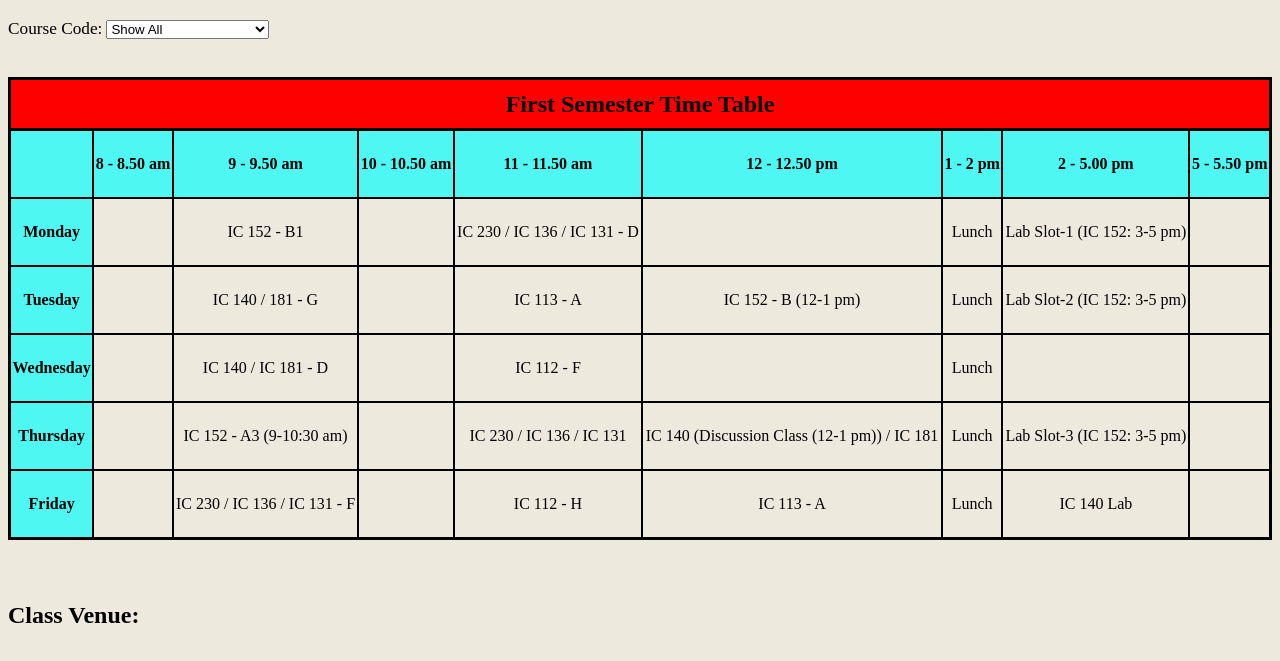
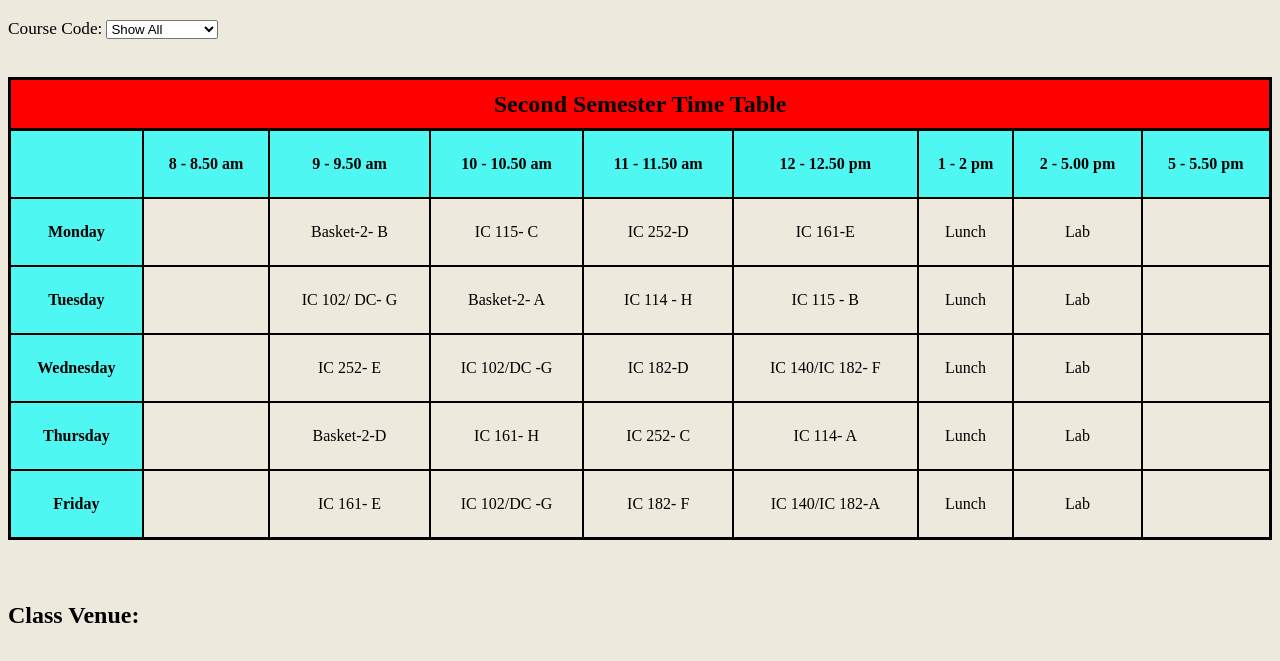
Before and after one commit to harshyadav028/Time-Table-Web-App-for-1st-Semester, a plain HTML site: page index.html in a window 1280 px wide. Shown: the part 61-722 px from the top of the page. Drawn offline with Linux system fonts and the light colour scheme.

Commit message:
Second sem time table updated

```diff
--- a/index.html
+++ b/index.html
@@ -1,29 +1,31 @@
 <!-- started on 10/09/2024 by Harsh Yadav -->
+<!-- modified on 17/01/2025 by Harsh Yadav -->
 <!DOCTYPE html>
 <html lang="en">
   <head>
-    <meta charset="UTF-8">
-    <meta name="viewport" content="width=device-width, initial-scale=1.0">
+    <meta charset="UTF-8" />
+    <meta name="viewport" content="width=device-width, initial-scale=1.0" />
     <title>Time Table</title>
-    <link rel="stylesheet" href="style.css">
+    <link rel="stylesheet" href="style.css" />
   </head>
   <body>
     <div>
-        <h1>
-            Time Table
-        </h1>
+      <h1>Time Table</h1>
     </div>
 
     <div>
       <label for="courseName">Course Code:</label>
       <select name="courseName" id="courseName">
         <option value="all">Show All</option>
-            <option value="IC 112">IC 112</option>
-            <option value="IC 113">IC 113</option>
-            <option value="IC 152">IC 152</option>
-            <option value="IC 140 / IC 181">IC 140 / IC 181</option>
-            <option value="IC 230 / IC 136 / IC 131">IC 230 / IC 136 / IC 131</option>
+        <option value="Basket-2">Basket - 2</option>
+        <option value="IC 114">IC 114</option>
+        <option value="IC 115">IC 115</option>
+        <option value="IC 252">IC 252</option>
+        <option value="IC 102">IC 102</option>
+        <option value="IC 182">IC 115</option>
 
+        <option value="IC 140 / IC 182">IC 140 / IC 182</option>
+        <option value="IC 161">IC 161</option>
       </select>
 
       <!-- <input placeholder="Select Course" type="text" name="courseName" id="courseName" list="courseName list">
@@ -35,36 +37,46 @@
             <option value="IC 140 / IC 181">IC 140 / IC 181</option>
         </datalist> -->
     </div>
-    <br>
+    <br />
     <div>
-        <table id="timetable" >
-            <caption>First Semester Time Table</caption>
+      <table id="timetable">
+        <caption>
+          Second Semester Time Table
+        </caption>
         <thead>
           <tr>
             <th></th>
             <th>
-                        <time datetime="8:00am">8</time> - <time datetime="8:50am">8.50 am</time>
+              <time datetime="8:00am">8</time> -
+              <time datetime="8:50am">8.50 am</time>
             </th>
             <th>
-                        <time datetime="9:00am">9</time> - <time datetime="9:50am">9.50 am</time>
+              <time datetime="9:00am">9</time> -
+              <time datetime="9:50am">9.50 am</time>
             </th>
             <th>
-                        <time datetime="10:00am">10</time> - <time datetime="10:50am">10.50 am</time>
+              <time datetime="10:00am">10</time> -
+              <time datetime="10:50am">10.50 am</time>
             </th>
             <th>
-                        <time datetime="11:00am">11</time> - <time datetime="11:50am">11.50 am</time>
+              <time datetime="11:00am">11</time> -
+              <time datetime="11:50am">11.50 am</time>
             </th>
             <th>
-                        <time datetime="12:00pm">12</time> - <time datetime="12:50pm">12.50 pm</time>
+              <time datetime="12:00pm">12</time> -
+              <time datetime="12:50pm">12.50 pm</time>
             </th>
             <th>
-                        <time datetime="1:00pm">1</time> - <time datetime="2:00pm">2 pm</time>
+              <time datetime="1:00pm">1</time> -
+              <time datetime="2:00pm">2 pm</time>
             </th>
             <th>
-                        <time datetime="2:00pm">2</time> - <time datetime="5:00pm">5.00 pm</time>
+              <time datetime="2:00pm">2</time> -
+              <time datetime="5:00pm">5.00 pm</time>
             </th>
             <th>
-                        <time datetime="5:00pm">5</time> - <time datetime="5:50pm">5.50 pm</time>
+              <time datetime="5:00pm">5</time> -
+              <time datetime="5:50pm">5.50 pm</time>
             </th>
           </tr>
         </thead>
@@ -72,65 +84,89 @@
           <tr>
             <th>Monday</th>
             <td></td>
-                    <td data-course="IC 152" data-venue="Auditorium">IC 152 - B1</td>
-                    <td></td>
-                    <td data-course="IC 230 / IC 136 / IC 131" data-venue="IC 131 -> A13-3A / IC 136 -> A18-2 / IC2 230 -> A18-1">IC 230 / IC 136 / IC 131 - D</td>
-                    <td></td>
+            <td
+              data-course="Basket-2"
+              data-venue="IC 253 -> A18-1  /  IC 240 -> A18-2  /  IC 241 -> A13-3A  /  IC 121 -> A13-1A"
+            >
+              Basket-2- B
+            </td>
+            <td data-course="IC 115" data-venue="Auditorium">IC 115- C</td>
+            <td data-course="IC 252" data-venue="Auditorium">IC 252-D</td>
+            <td data-course="IC 161" data-venue="Auditorium">IC 161-E</td>
             <td data-course="Lunch Break">Lunch</td>
-                    <td data-course="IC 152">Lab Slot-1 (IC 152: 3-5 pm)</td>
+            <td data-course="Lab">Lab</td>
             <td></td>
           </tr>
           <tr>
             <th>Tuesday</th>
             <td></td>
-                    <td data-course="IC 140 / IC 181" data-venue="IC 140 -> A18-1 / IC 181 -> A18-2">IC 140 / 181 - G</td>
-                    <td></td>
-                    <td data-course="IC 113" data-venue="Auditorium">IC 113 - A</td>
-                    <td data-course="IC 152" data-venue="Auditorium">IC 152 - B (12-1 pm)</td>
+            <td data-course="IC 102" data-venue="A18-1">IC 102/ DC- G</td>
+            <td
+              data-course="Basket-2"
+              data-venue="IC 253 -> A18-1  /  IC 240 -> A18-2  /  IC 241 -> A13-3A  /  IC 121 -> A13-1A"
+            >
+              Basket-2- A
+            </td>
+            <td data-course="IC 114" data-venue="Auditorium">IC 114 - H</td>
+            <td data-course="IC 115" data-venue="Auditorium">IC 115 - B</td>
             <td data-course="Lunch Break">Lunch</td>
-                    <td data-course="IC 152">Lab Slot-2 (IC 152: 3-5 pm)</td>
+            <td data-course="Lab">Lab</td>
             <td></td>
           </tr>
           <tr>
             <th>Wednesday</th>
             <td></td>
-                    <td data-course="IC 140 / IC 181" data-venue="IC 140 -> A18-1 / IC 181 -> A18-2">IC 140 / IC 181 - D</td>
-                    <td></td>
-                    <td data-course="IC 112" data-venue="Auditorium">IC 112 - F</td>
-                    <td></td>
+            <td data-course="IC 252" data-venue="Auditorium">IC 252- E</td>
+            <td data-course="IC 102" data-venue="A18-1">IC 102/DC -G</td>
+            <td data-course="IC 182" data-venue="A18-1">IC 182-D</td>
+            <td
+              data-course="IC 140 / IC 182"
+              data-venue="IC 140 -> A18-2  /  IC 182 -> A18-1"
+            >
+              IC 140/IC 182- F
+            </td>
             <td data-course="Lunch Break">Lunch</td>
-                    <td></td>
+            <td data-course="Lab">Lab</td>
           </tr>
           <tr>
             <th>Thursday</th>
             <td></td>
-                    <td data-course="IC 152" data-venue="Auditorium">IC 152 - A3 (9-10:30 am)</td>
-                    <td></td>
-                    <td data-course="IC 230 / IC 136 / IC 131" data-venue="IC 131 -> A13-3A / IC 136 -> A18-2 / IC2 230 -> A18-1">IC 230 / IC 136 / IC 131</td>
-                    <td data-course="IC 140 / IC 181" data-venue="IC 140 -> A18-1 / IC 181 -> A18-2">IC 140 (Discussion Class (12-1 pm)) / IC 181</td>
+            <td
+              data-course="Basket-2"
+              data-venue="IC 253 -> A18-1  /  IC 240 -> A18-2  /  IC 241 -> A13-3A  /  IC 121 -> A13-1A"
+            >
+              Basket-2-D
+            </td>
+            <td data-course="IC 161" data-venue="Auditorium">IC 161- H</td>
+            <td data-course="IC 252" data-venue="Auditorium">IC 252- C</td>
+            <td data-course="IC 114" data-venue="Auditorium">IC 114- A</td>
             <td data-course="Lunch Break">Lunch</td>
-                    <td data-course="IC 152" data-venue="Auditorium">Lab Slot-3 (IC 152: 3-5 pm)</td>
+            <td data-course="Lab">Lab</td>
             <td></td>
           </tr>
           <tr>
             <th>Friday</th>
             <td></td>
-                    <td data-course="IC 230 / IC 136 / IC 131" data-venue="IC 131 -> A13-3A / IC 136 -> A18-2 / IC2 230 -> A18-1">IC 230 / IC 136 / IC 131 - F</td>
-                    <td></td>
-                    <td data-course="IC 112" data-venue="Auditorium">IC 112 - H</td>
-                    <td data-course="IC 113" data-venue="Auditorium">IC 113 - A</td>
+            <td data-course="IC 161" data-venue="Auditorium">IC 161- E</td>
+            <td data-course="IC 102" data-venue="A18-1">IC 102/DC -G</td>
+            <td data-course="IC 182" data-venue="A18-1">IC 182- F</td>
+            <td
+              data-course="IC 140  /  IC 182"
+              data-venue="IC 140 -> A18-2  /  IC 182 -> A18-1"
+            >
+              IC 140/IC 182-A
+            </td>
             <td data-course="Lunch Break">Lunch</td>
-                    <td data-course="IC 140 / IC 181" data-venue="IC 140 -> A18-1 / IC 181 -> A18-2">IC 140 Lab</td>
+            <td data-course="Lab">Lab</td>
             <td></td>
           </tr>
         </tmain>
       </table>
     </div>
-        <br>
+    <br />
 
     <p>Class Venue:</p>
-        <div id="class-venue">
-        </div>
+    <div id="class-venue"></div>
     <script src="script.js"></script>
   </body>
 </html>
```
Lines whose indentation alone changed are shown as unchanged.
